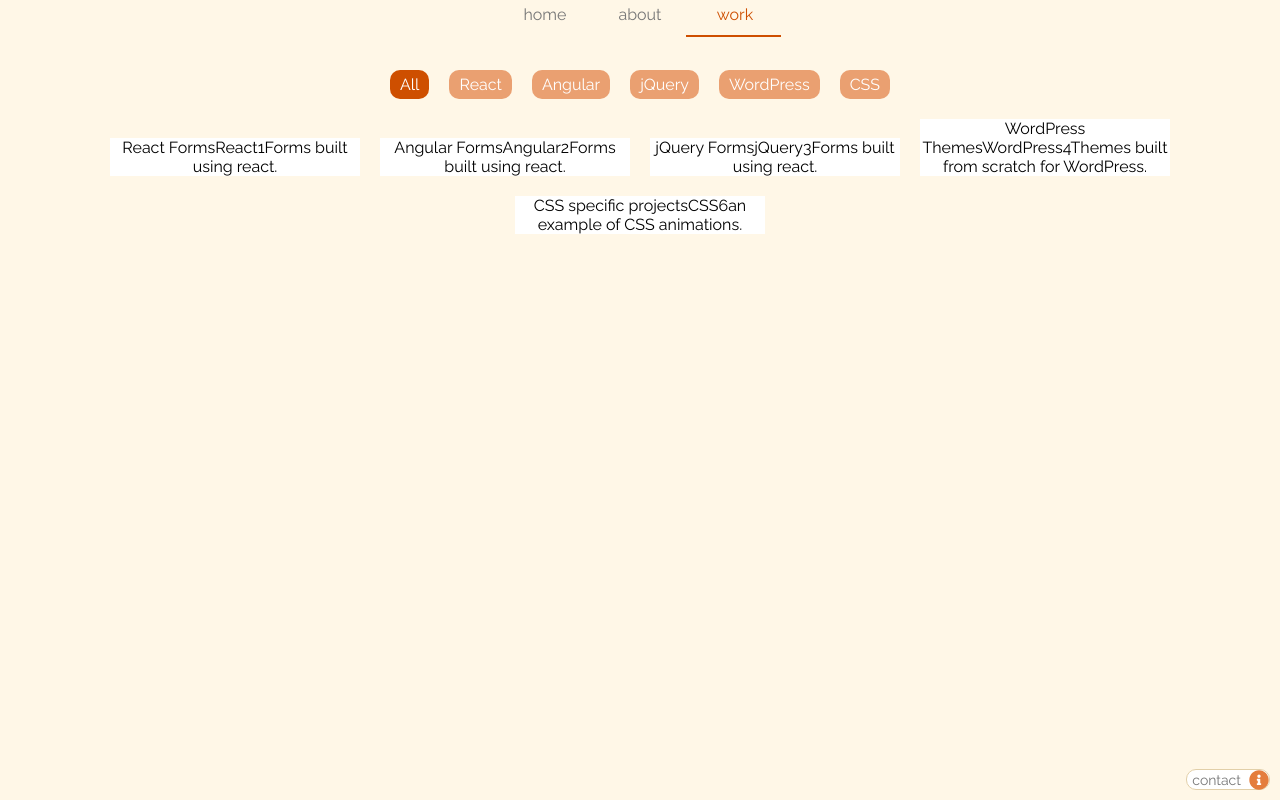
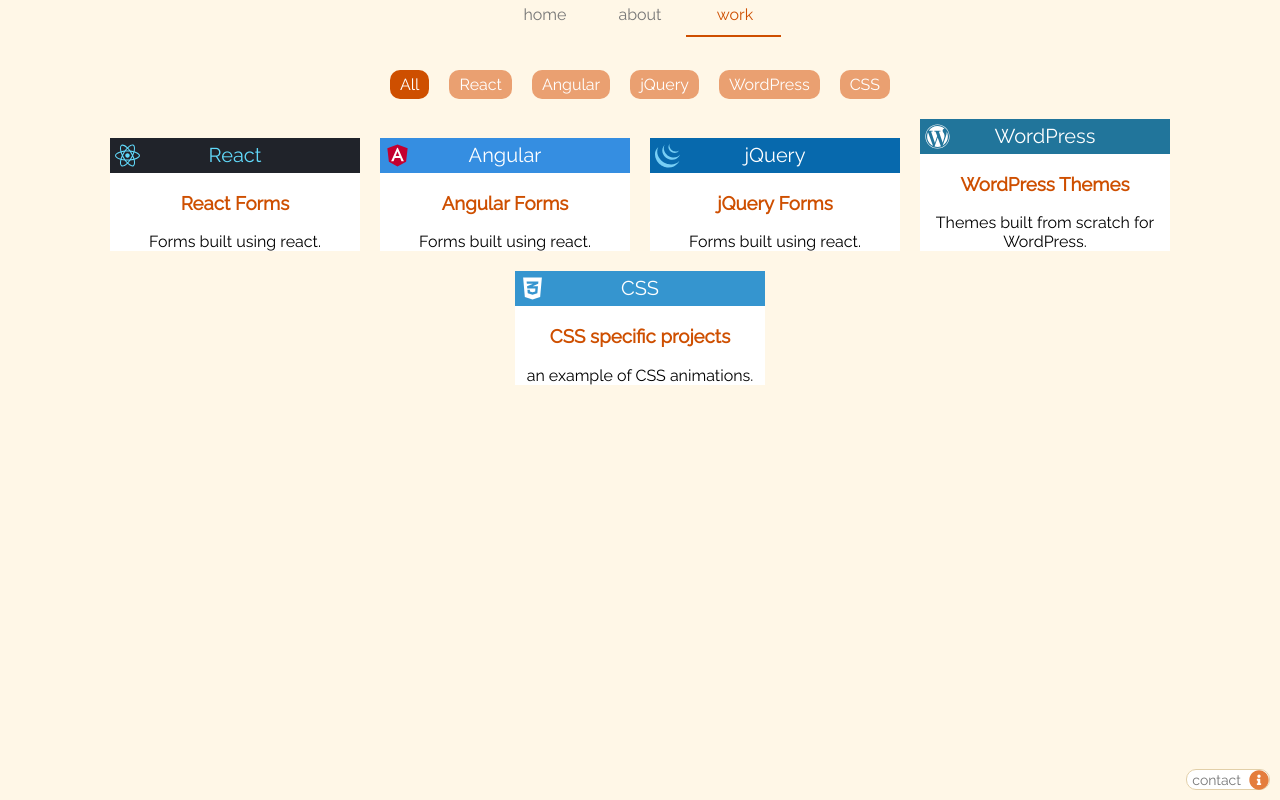
Before and after one commit to juanarcin/juans-react-work, a React (Create React App) app: page /work in a window 1280 px wide. Built offline with nearby package versions, Linux system fonts and the light colour scheme; a web font is replaced by a local one.

Commit message:
added styles to individual projects

```diff
--- a/src/components/project.js
+++ b/src/components/project.js
@@ -1,32 +1,107 @@
-
 import styled from 'styled-components';
+import { FaAngular, FaReact, FaWordpress, FaCss3Alt } from "react-icons/fa";
+import { SiJquery } from "react-icons/si";
 
 function Project(props) {
 
 
-	const ProjectCard = styled.ul`
+	const ProjectCard = styled.div`
 		margin: 0;
 		padding: 0;
 		background:#fff;
 		margin: 10px;
-		max-width: 250px;
+		width: 100%;
 		display:inline-block;
 
-		& li{
+    @media screen and (min-width: 600px){
+        width: 250px;
+    }
+
+		& .icon{
+			font-size: 25px;
 			display:inline-block;
-			margin: 10px;
-			background: red;
-			padding: 5px 10px;
-			border-radius: 10px;
+    	float: left;
+    	width: 0;
 		}
 
+		& .header{
+				padding: 5px;
+				height: 25px;
+				font-size: 20px
+		}
+
+		&.React{
+			& .header{
+				background: #20232a;
+				color: #61dafb;
+			}
+		}
+
+		&.CSS{
+			& .header{
+				background: #3595cf;
+				color: #fff;
+			}
+		}
+
+		&.WordPress{
+			& .header{
+				background: #21759b;
+				color: #fff;
+			}
+		}
+
+		&.jQuery{
+			& .header{
+				background: #0769ad;
+				color: #fff;
+				& .icon{
+					color: #78cff5;
+				}
+			}
+		}
+
+		&.Angular{
+			& .header{
+				background: #358ee1;
+				color: #fff;
+				& .icon{
+					color: #c3002f;
+					& svg{
+						position: relative;
+						z-index: 2;
+					}
+					&:after{
+						content: '';
+				    display: inline-block;
+				    height: 15px;
+				    width: 13px;
+				    background: #fff;
+				    position: relative;
+				    z-index: 1;
+				    left: 6px;
+				    top: -35px;
+					}
+				}
+			}
+		}
 	`
+  let icon;
+
+  //generate icons
+	if(props.tags == 'Angular') {icon = <FaAngular />}
+	if(props.tags == 'React'){ icon = <FaReact />}
+	if(props.tags == 'jQuery'){ icon = <SiJquery />}
+	if(props.tags == 'WordPress'){ icon = <FaWordpress />}
+	if(props.tags == 'CSS'){ icon = <FaCss3Alt />}
+
 
   return (
-  	<ProjectCard>
-  		{props.title}
-  		{props.tags}
-  		{props.id}
+  	<ProjectCard className={props.tags}>
+  		<div className="header">
+  			<span className="icon">{icon}</span> {props.tags}
+  		</div>
+  		<h3>{props.title}</h3>
   		{props.desc}
     </ProjectCard>
   );
--- a/src/components/projectList.js
+++ b/src/components/projectList.js
@@ -36,21 +36,21 @@
   return (
   	<div>
   		<Tags>
-  			<li onClick={() => updateTag('All')} class={activeTag == 'All' ? 'active' : ''}>All</li>
-  			<li onClick={() => updateTag('React')} class={activeTag == 'React' ? 'active' : ''}>React</li>
-  			<li onClick={() => updateTag('Angular')} class={activeTag == 'Angular' ? 'active' : ''}>Angular</li>
-  			<li onClick={() => updateTag('jQuery')} class={activeTag == 'jQuery' ? 'active' : ''}>jQuery</li>
-  			<li onClick={() => updateTag('WordPress')} class={activeTag == 'WordPress' ? 'active' : ''}>WordPress</li>
-  			<li onClick={() => updateTag('CSS')} class={activeTag == 'CSS' ? 'active' : ''}>CSS</li>
+  			<li onClick={() => updateTag('All')} className={activeTag == 'All' ? 'active' : ''}>All</li>
+  			<li onClick={() => updateTag('React')} className={activeTag == 'React' ? 'active' : ''}>React</li>
+  			<li onClick={() => updateTag('Angular')} className={activeTag == 'Angular' ? 'active' : ''}>Angular</li>
+  			<li onClick={() => updateTag('jQuery')} className={activeTag == 'jQuery' ? 'active' : ''}>jQuery</li>
+  			<li onClick={() => updateTag('WordPress')} className={activeTag == 'WordPress' ? 'active' : ''}>WordPress</li>
+  			<li onClick={() => updateTag('CSS')} className={activeTag == 'CSS' ? 'active' : ''}>CSS</li>
   		</Tags>
 			<motion.div exit={{opacity: 0}} animate={{opacity:1}} initial={{opacity:0}}>
-				<div class="center">
+				<div className="center">
 					{data.map( project => {
 						if(activeTag === 'All') {return (
-							<Project title={project.title} tags={project.tag} id={project.id} desc={project.desc}/>
+							<Project title={project.title} tags={project.tag} id={project.id} desc={project.desc} key={project.id}/>
 						)}
 						if(activeTag === project.tag) {return (
-							<Project title={project.title} tags={project.tag} id={project.id} desc={project.desc}/>
+							<Project title={project.title} tags={project.tag} id={project.id} desc={project.desc} key={project.id} />
 						)}
 					})}
 				</div>
```
